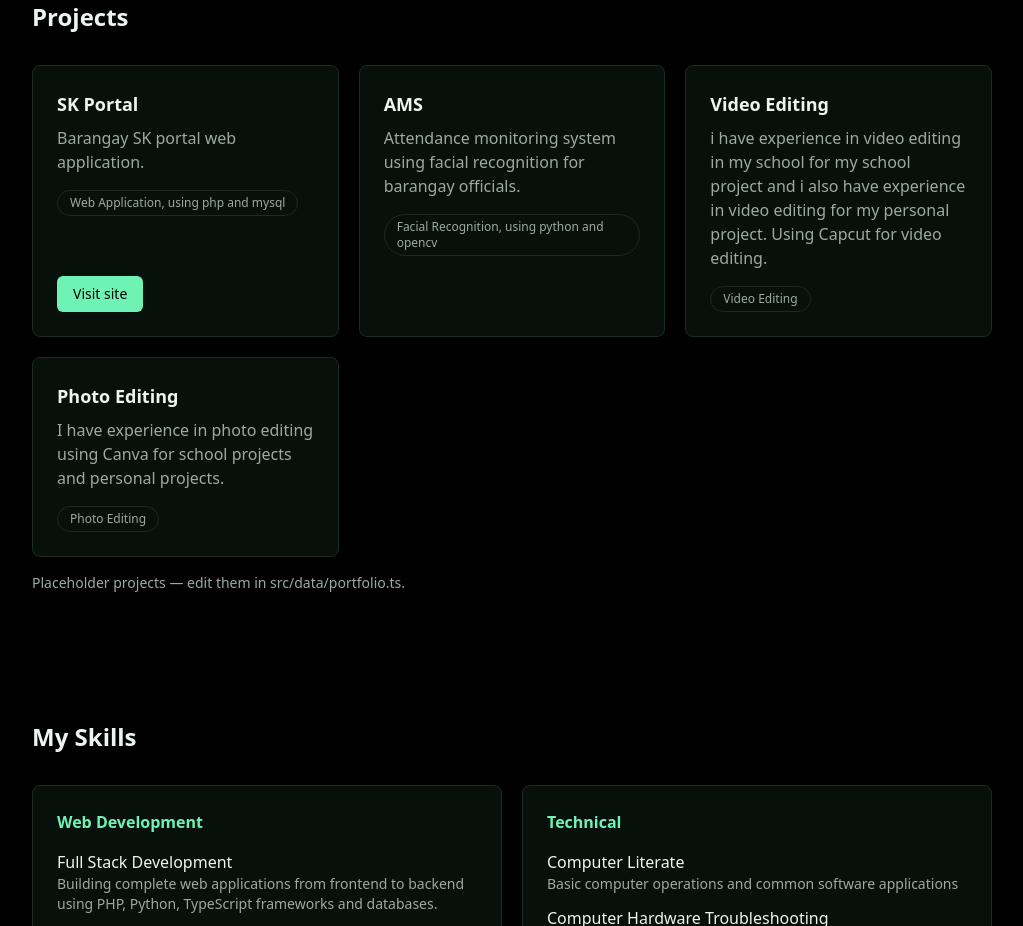
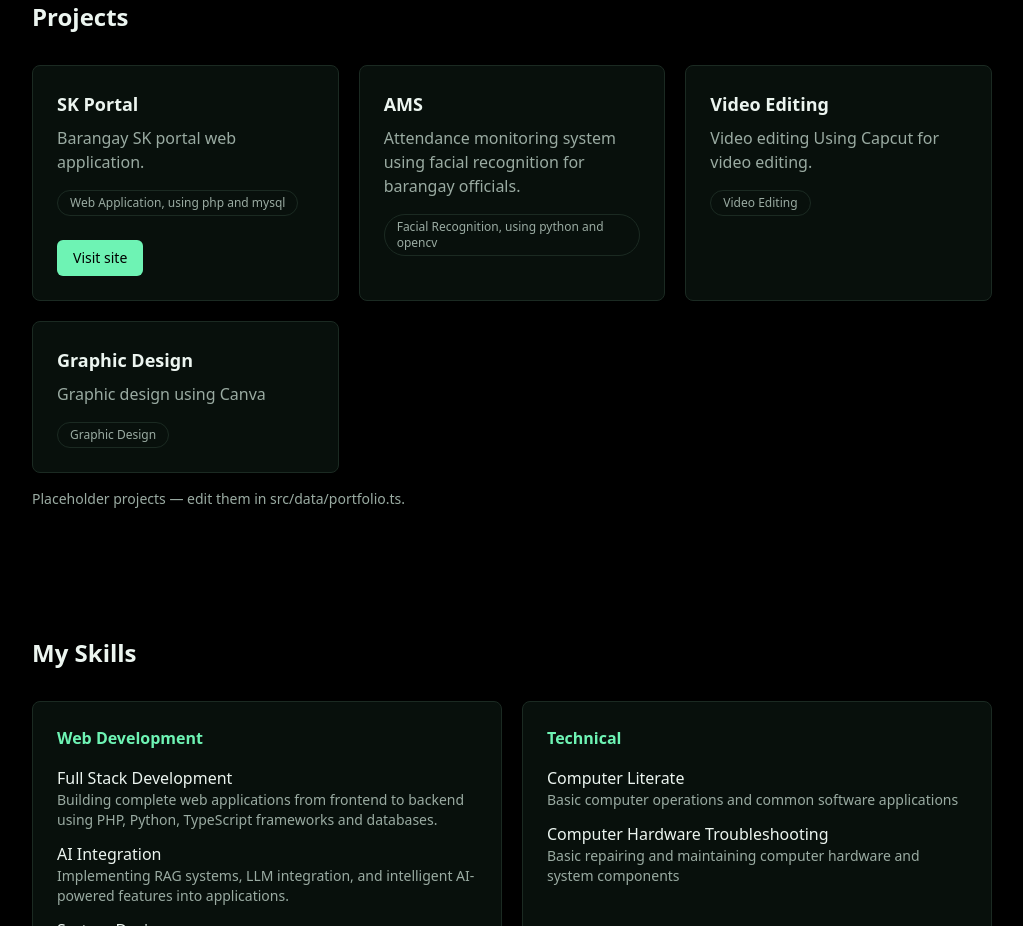
Before and after one commit to Cream101/zedIT, a Next.js app: page / in a window 1280 px wide. Shown: the part 1600-2526 px from the top of the page, without its empty margins (128-1151 px from the left). Built offline with nearby package versions, Linux system fonts and the light colour scheme.

Commit message:
revision

```diff
--- a/src/data/portfolio.ts
+++ b/src/data/portfolio.ts
@@ -123,13 +123,13 @@ export const portfolio: Portfolio = {
     },
     {
       title: "Video Editing",
-      description: "i have experience in video editing in my school for my school project and i also have experience in video editing for my personal project. Using Capcut for video editing.",
+      description: "Video editing Using Capcut for video editing.",
       tags: ["Video Editing"],
     },
     {
-      title: "Photo Editing",
-      description: "I have experience in photo editing using Canva for school projects and personal projects.",
-      tags: ["Photo Editing"],
+      title: "Graphic Design",
+      description: "Graphic design using Canva",
+      tags: ["Graphic Design"],
     },
   ],
   certificates,
```
